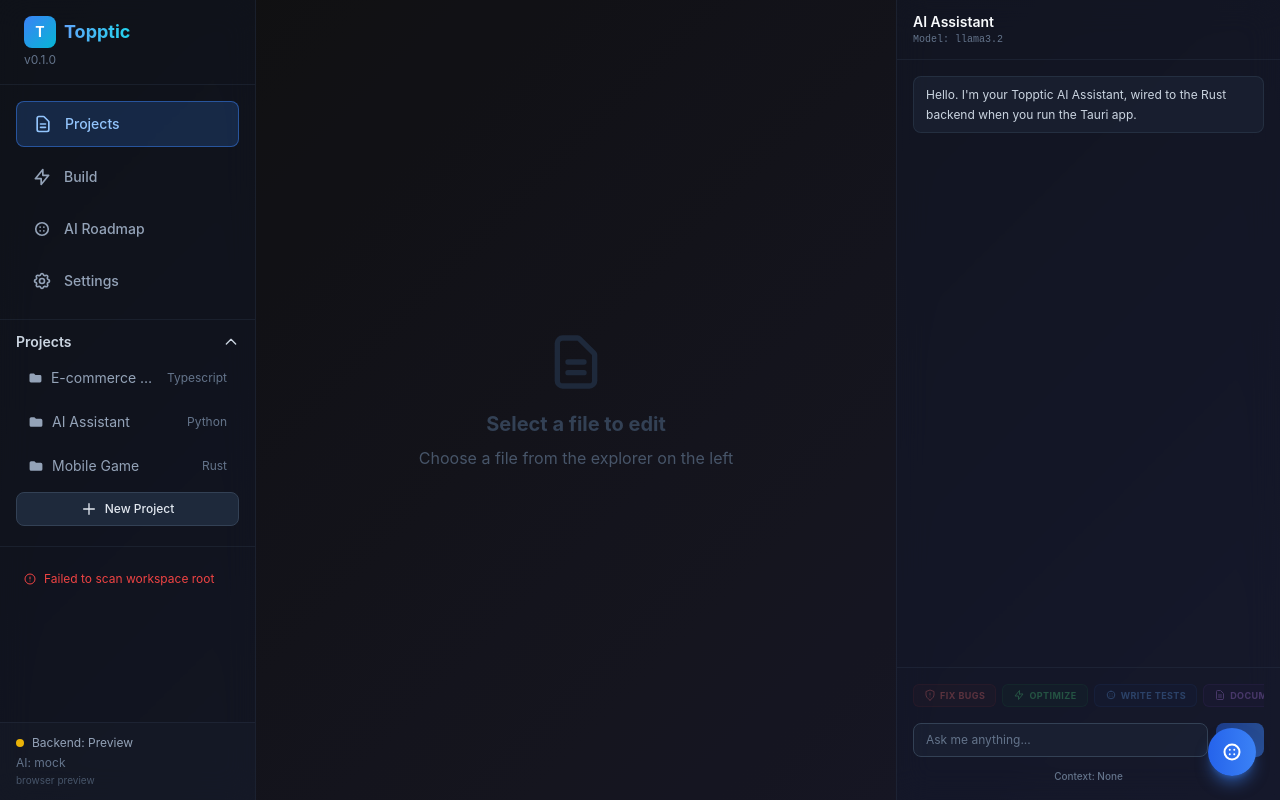
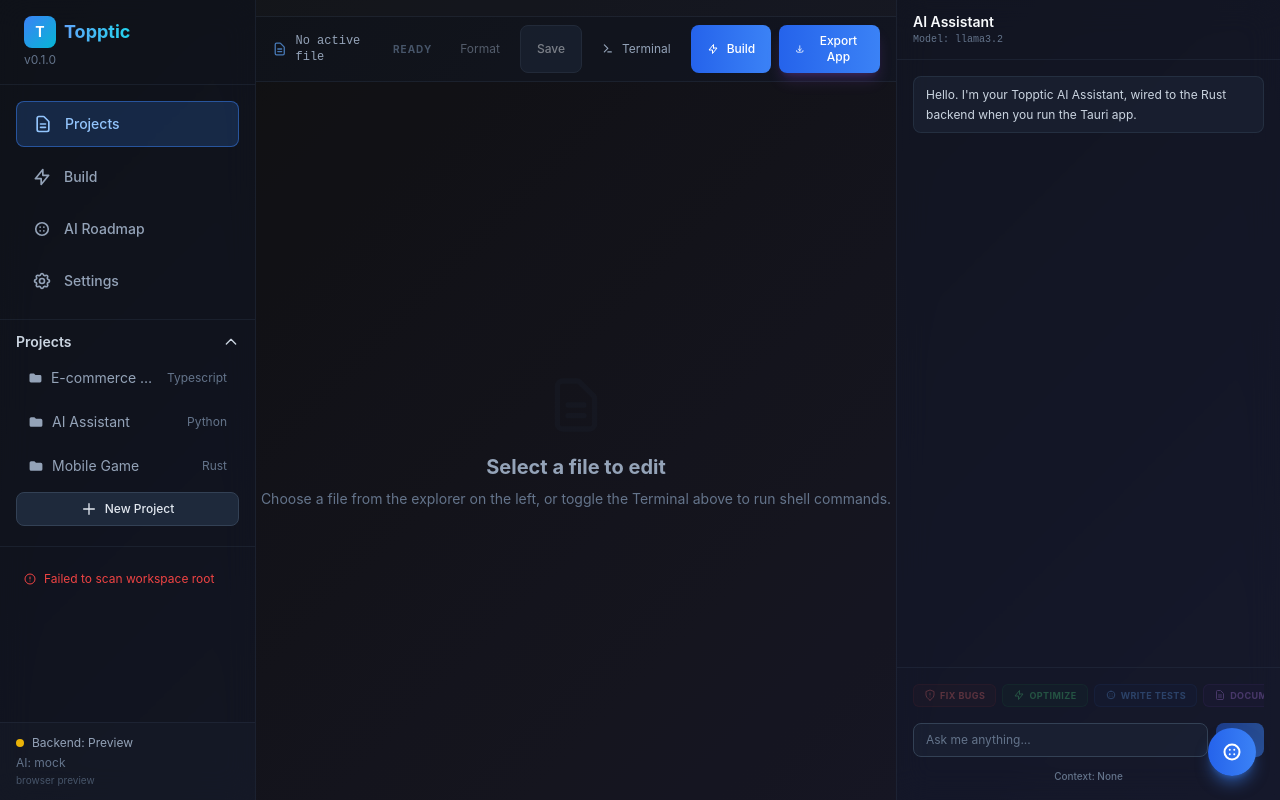
Before and after one commit to Minato95-ayu/Topptic, a Next.js app: page / in a window 1280 px wide. Built offline with nearby package versions, Linux system fonts and the light colour scheme.

Commit message:
feat: create EditorPanel component with file management, build, and export capabilities

```diff
--- a/app/components/editor/EditorPanel.tsx
+++ b/app/components/editor/EditorPanel.tsx
@@ -181,18 +181,6 @@ export function EditorPanel() {
     }
   };
 
-  if (!selectedFilePath) {
-    return (
-      <div className="flex-1 flex items-center justify-center bg-slate-950/20">
-        <div className="text-center">
-          <Icons.FileText className="w-16 h-16 text-slate-800 mx-auto mb-4" />
-          <h2 className="text-xl font-bold text-slate-700">Select a file to edit</h2>
-          <p className="text-slate-600 mt-2">Choose a file from the explorer on the left</p>
-        </div>
-      </div>
-    );
-  }
-
   return (
     <div className="flex-1 flex flex-col overflow-hidden relative">
       <TabBar
@@ -208,15 +196,15 @@ export function EditorPanel() {
       <div className="flex items-center justify-between border-b border-slate-700/30 bg-slate-900/30 px-4 py-2">
         <div className="flex items-center gap-2">
           <Icons.FileText className="w-4 h-4 text-blue-400/70" />
-          <span className="text-xs text-slate-400 font-mono">{selectedFilePath}</span>
+          <span className="text-xs text-slate-400 font-mono">{selectedFilePath || 'No active file'}</span>
         </div>
         <div className="flex items-center gap-4">
           <span className="text-[10px] uppercase tracking-widest text-slate-600 font-bold">{status}</span>
           <div className="flex gap-2">
-            <Button variant="ghost" size="sm" onClick={handleFormat} disabled={!!pendingDiff}>
+            <Button variant="ghost" size="sm" onClick={handleFormat} disabled={!selectedFilePath || !!pendingDiff}>
               Format
             </Button>
-            <Button variant="secondary" size="sm" onClick={handleSave} disabled={!!pendingDiff}>
+            <Button variant="secondary" size="sm" onClick={handleSave} disabled={!selectedFilePath || !!pendingDiff}>
               Save
             </Button>
             <Button
@@ -282,7 +270,15 @@ export function EditorPanel() {
 
       <div className="flex-1 overflow-hidden relative flex flex-col">
         <div className="flex-1 relative">
-          {pendingDiff ? (
+          {!selectedFilePath ? (
+            <div className="w-full h-full flex items-center justify-center bg-slate-950/20">
+              <div className="text-center">
+                <Icons.FileText className="w-16 h-16 text-slate-800/20 mx-auto mb-4" />
+                <h2 className="text-xl font-bold text-slate-400">Select a file to edit</h2>
+                <p className="text-slate-500 mt-2 text-sm">Choose a file from the explorer on the left, or toggle the Terminal above to run shell commands.</p>
+              </div>
+            </div>
+          ) : pendingDiff ? (
             <MonacoDiffEditor
               original={pendingDiff.original}
               modified={pendingDiff.modified}
```
